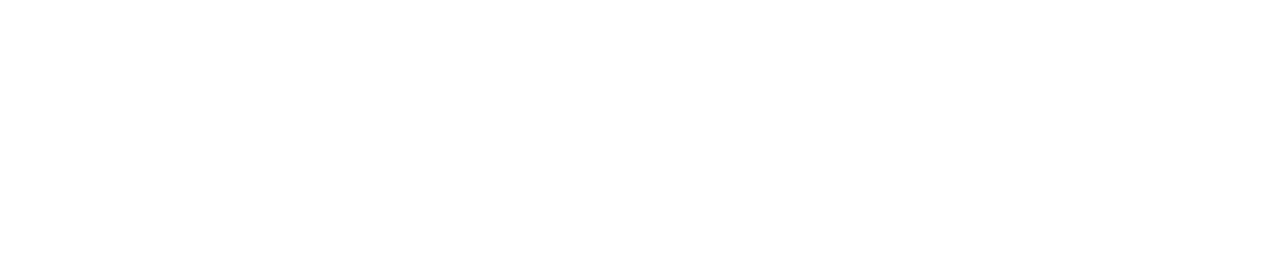
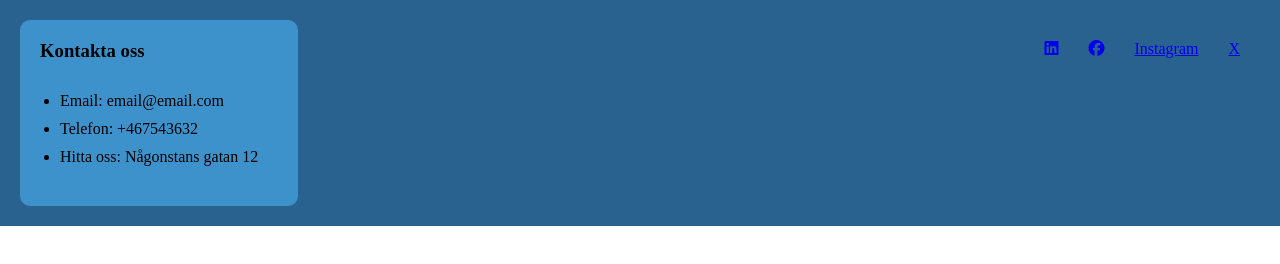
Before and after one commit to isabellea-f/edutechsmart-landingpage, a plain HTML site: page index.html in a window 1280 px wide. Drawn offline with Linux system fonts and the light colour scheme.

Commit message:
footer divs and style

```diff
--- a/index.html
+++ b/index.html
@@ -4,11 +4,42 @@
     <meta charset="UTF-8" />
     <meta name="viewport" content="width=device-width, initial-scale=1.0" />
     <title>Document</title>
+    <link rel="stylesheet" href="style.css" />
+    <link
+      rel="stylesheet"
+      href="https://cdnjs.cloudflare.com/ajax/libs/font-awesome/6.6.0/css/all.min.css"
+      integrity="sha512-KNUX0Zt1O/eiGkEpiRrUQ3jqDgGm5KQKkkR0bnJH07DKvlFyjDy3LrK0z8z1ocf5eMoxmC6bLYA1T85+G5C9xg=="
+      crossorigin="anonymous"
+      referrerpolicy="no-referrer"
+    />
   </head>
   <body>
     <nav></nav>
     <header></header>
     <main></main>
-    <footer></footer>
+    <footer>
+      <div class="contact">
+        <h3>Kontakta oss</h3>
+        <ul>
+          <li>Email: email@email.com</li>
+          <li>Telefon: +467543632</li>
+          <li>Hitta oss: Någonstans gatan 12</li>
+        </ul>
+      </div>
+      <div class="social">
+        <ul id="links">
+          <li>
+            <a href="#"
+              ><a href="#"><i class="fa-brands fa-linkedin"></i></a
+            ></a>
+          </li>
+          <li>
+            <a href="#"><i class="fa-brands fa-facebook"></i></a>
+          </li>
+          <li><a href="#">Instagram</a></li>
+          <li><a href="#">X</a></li>
+        </ul>
+      </div>
+    </footer>
   </body>
 </html>
--- a/style.css
+++ b/style.css
@@ -2,3 +2,40 @@
   margin: 0;
   padding: 0;
 }
+:root {
+  --primary-color: #2a628f;
+  --secionday-color: #3e92cc;
+  --accent-color: #13293d;
+  --white-color: #ffffff;
+  --black-color: #000000;
+}
+footer {
+  display: flex;
+  justify-content: space-between;
+  background: var(--primary-color);
+  padding: 20px;
+}
+.social {
+  display: flex;
+  flex-direction: column;
+  padding: 20px;
+}
+#links {
+  display: flex;
+  gap: 30px;
+  list-style: none;
+}
+#links a:hover {
+  color: var(--secionday-color);
+}
+.contact li {
+  margin-top: 10px;
+}
+.contact {
+  background: var(--secionday-color);
+  border-radius: 10px;
+  padding: 20px;
+}
+.contact ul {
+  padding: 20px;
+}
```
